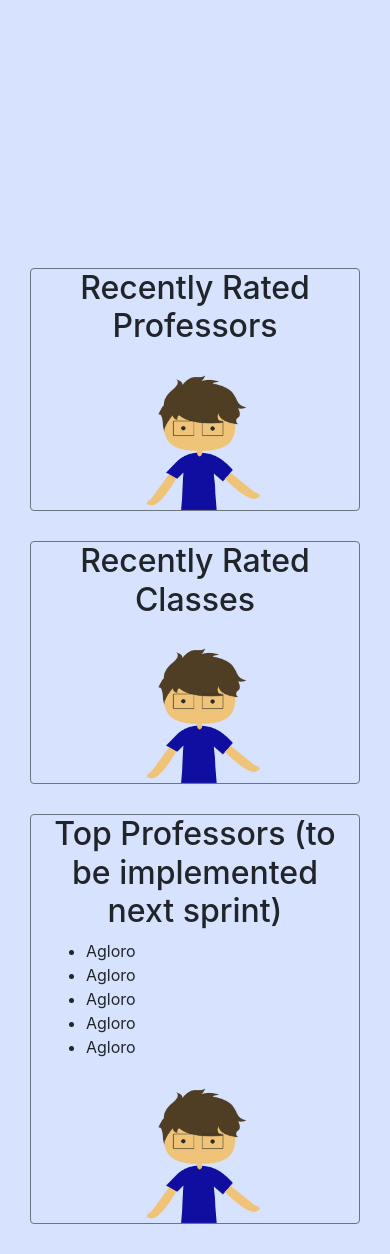
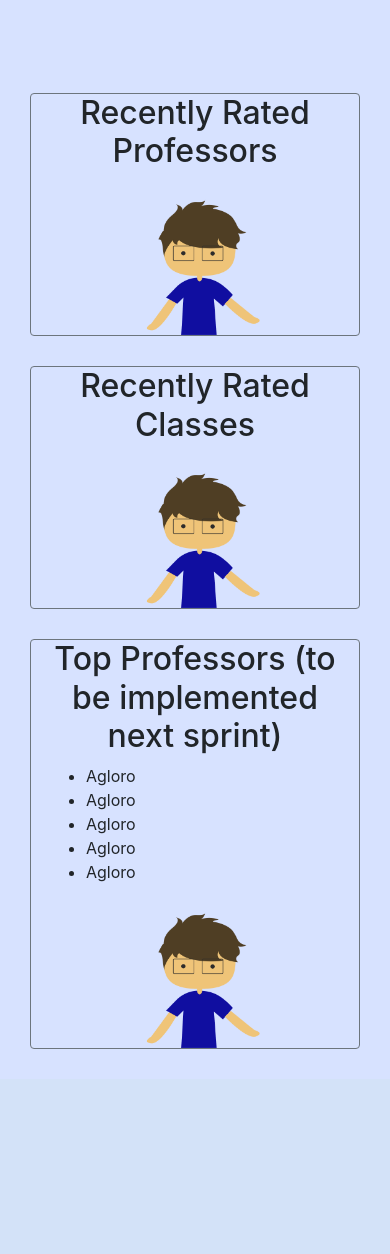
Before and after one commit to Alyssa-Cuan/group5-prof-rating-system, a PHP site: page /homepage/home.php in a window 390 px wide. Shown: the part 56-1310 px from the top of the page. After the commit the page ends 1105 px from the top, so only its background shows below. Run offline with PHP 8.4, Linux system fonts and the light colour scheme; the visitor is signed in with stand-in values (Sample User, id 1); data comes from the database, SQL or seed files in the repository; data that the repository does not hold is empty; some libraries are stand-ins or nearby versions.

Commit message:
fixed for mobile compatibility

```diff
--- a/homepage/homeTemplate.php
+++ b/homepage/homeTemplate.php
@@ -65,6 +65,13 @@ if(!isset($_SESSION['login_user'])){
         @media only screen and (max-width: 600px) {
             .homeContents {
                 margin-top: 750px;
+
+            }
+        }
+
+        @media only screen and (max-width: 500px) {
+            .homeContents {
+                margin-top: 400px;
 
             }
         }
```
